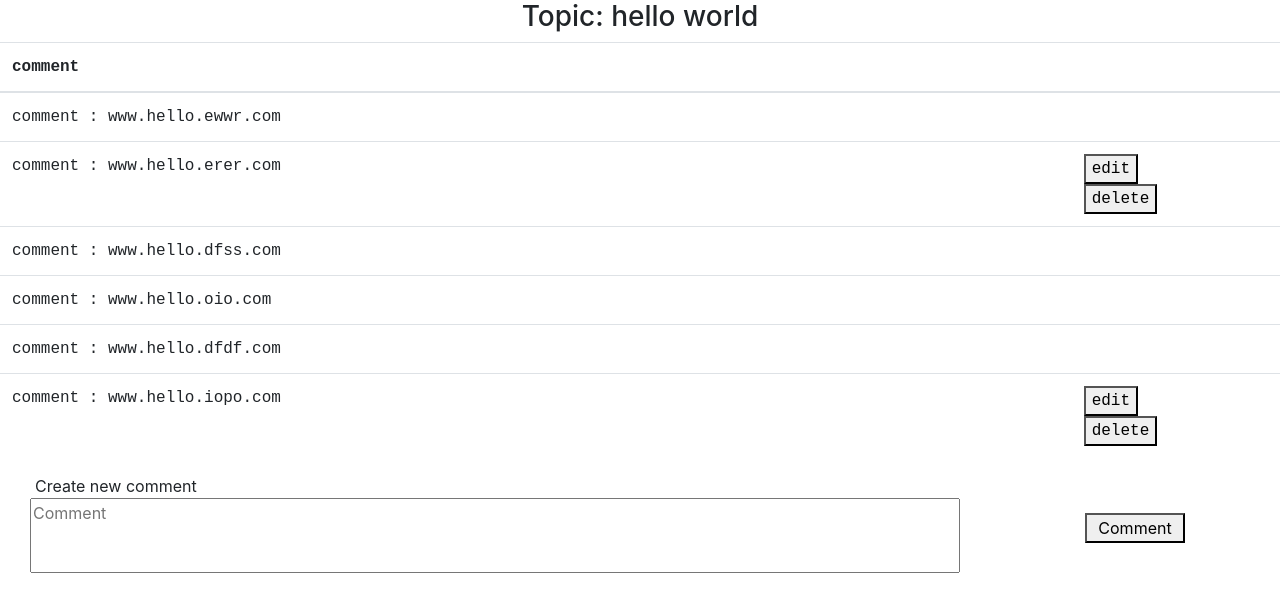
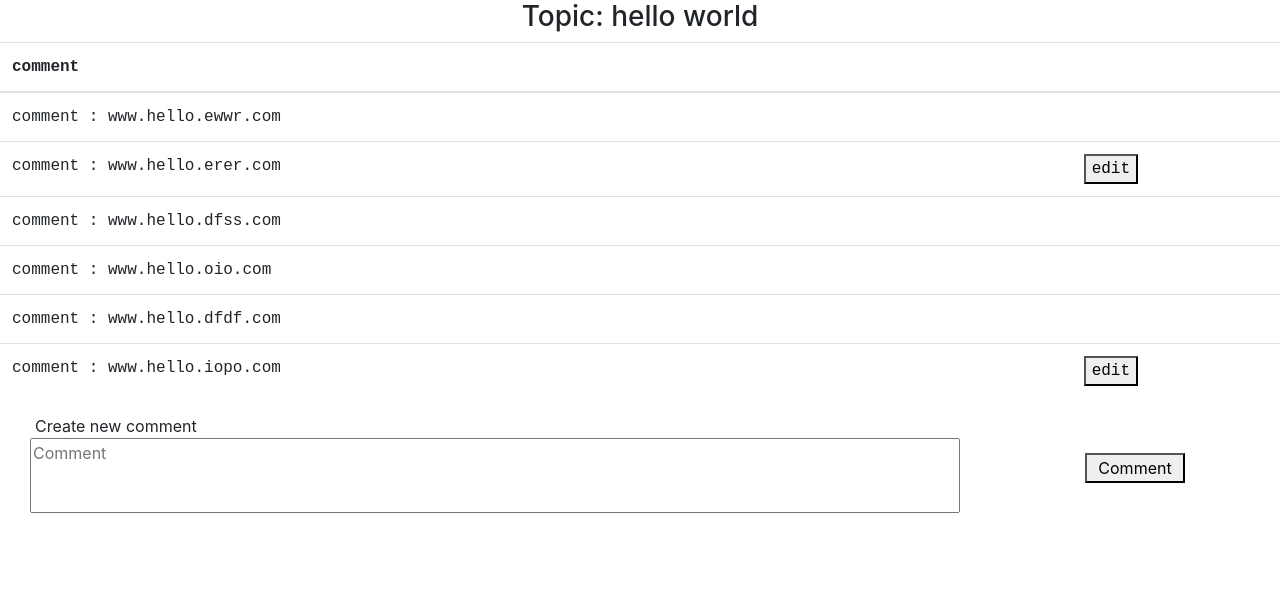
Before and after one commit to icewanee/ComSecurityProject, a React (Create React App) app in the folder frontend/: page /comment in a window 1280 px wide. Shown: the top 612 px of the page. Built offline with nearby package versions, Linux system fonts and the light colour scheme.

Commit message:
dont need del comment

```diff
--- a/frontend/src/component/Comment.js
+++ b/frontend/src/component/Comment.js
@@ -1,8 +1,6 @@
 import React, { Component } from 'react'
 import Util from "../apis/Util";
-// "user" === localStorage.getItem(
-//   "role"
-// )
+
 export default class Comment extends Component {
     constructor(props) {
         super(props)
@@ -45,7 +43,6 @@ export default class Comment extends Component {
               ]
         }
         this.handleEdit = this.handleEdit.bind(this);
-          this.handleDelete = this.handleDelete.bind(this);
     }
     async handleEdit(event) {
       var detail = prompt("New comment", "");
@@ -66,20 +63,7 @@ export default class Comment extends Component {
       // }
       window.location.reload();
     }
-    async handleDelete(event) {
-      event.preventDefault();
-      console.log("delete");
-      // let data = await Util.deleteComment(
-      //   this.props.detail._id, //comment_id??
-      //   this.state.post_id,
-      // );
-      // if (data.err) {
-      //   alert(data.err);
-      // } else {
-      //   alert("Post is delete.");
-      // }
-      window.location.reload();
-    }
+
 
     render() {
         return (
@@ -105,9 +89,7 @@ export default class Comment extends Component {
                               <div className="col-sm-1"> <button onClick={(event) => {
                                 this.handleEdit(event);
                               }}>edit</button></div>
-                                <div className="col-sm-1"> <button onClick={(event) => {
-                                  this.handleDelete(event);
-                              }}>delete</button></div>
+
                             </div>
                             ):(
                               <div>
--- a/frontend/src/component/CommentForm.js
+++ b/frontend/src/component/CommentForm.js
@@ -6,6 +6,9 @@ export default class CommentForm extends Component {
     super(props);
 
     this.state = {
+      topic:{
+        id: 1
+      },
       comments: {
         _id: "",
         comment: "",
@@ -28,7 +31,7 @@ export default class CommentForm extends Component {
       return;
     }
     let data = await Util.createComment(
-      this.state.comments.topic,
+      this.state.topic.,
       this.state.comments.text,
     );
     if (data.err) {
```
Also changed, not shown: frontend/src/apis/Util.js (+0 -9 lines).
